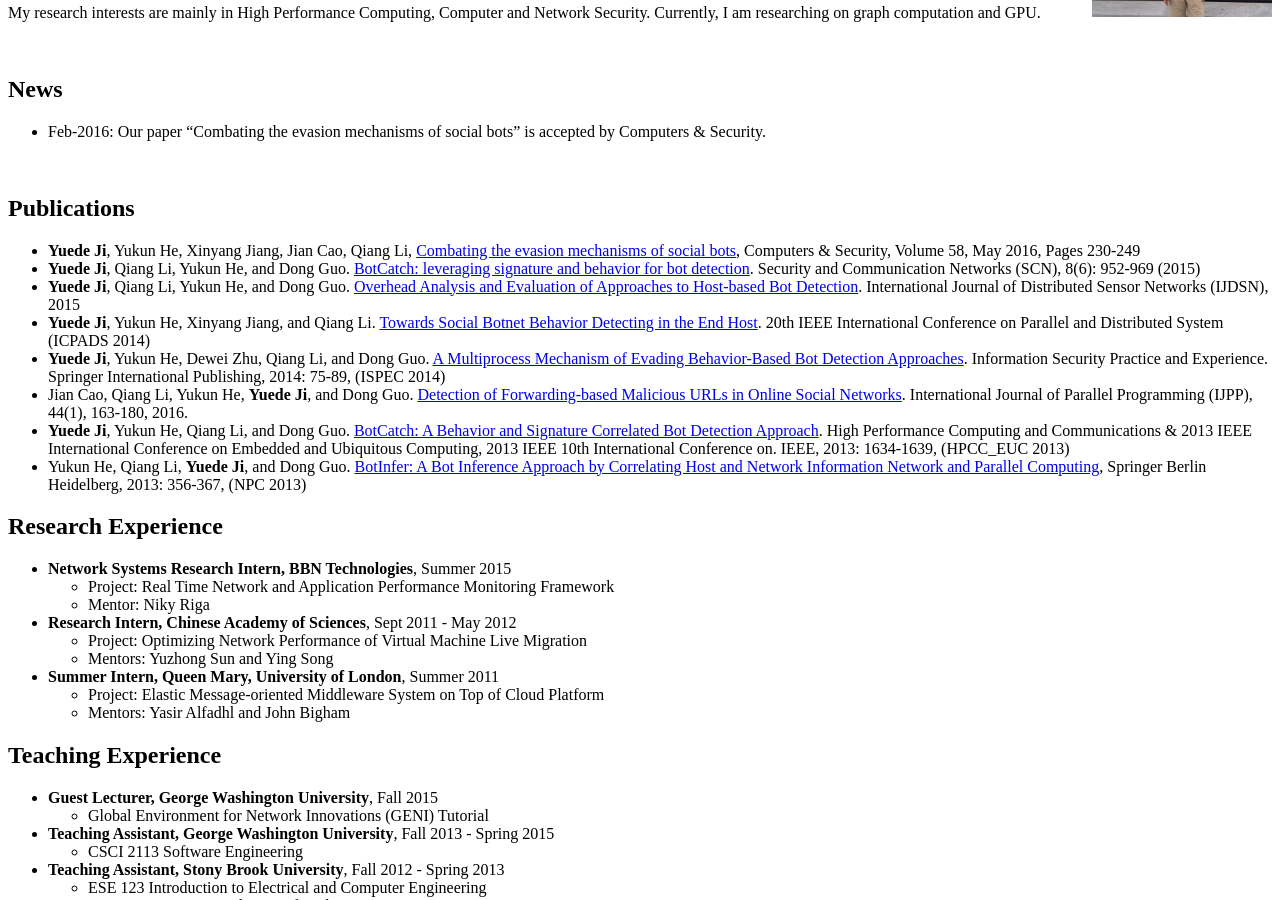
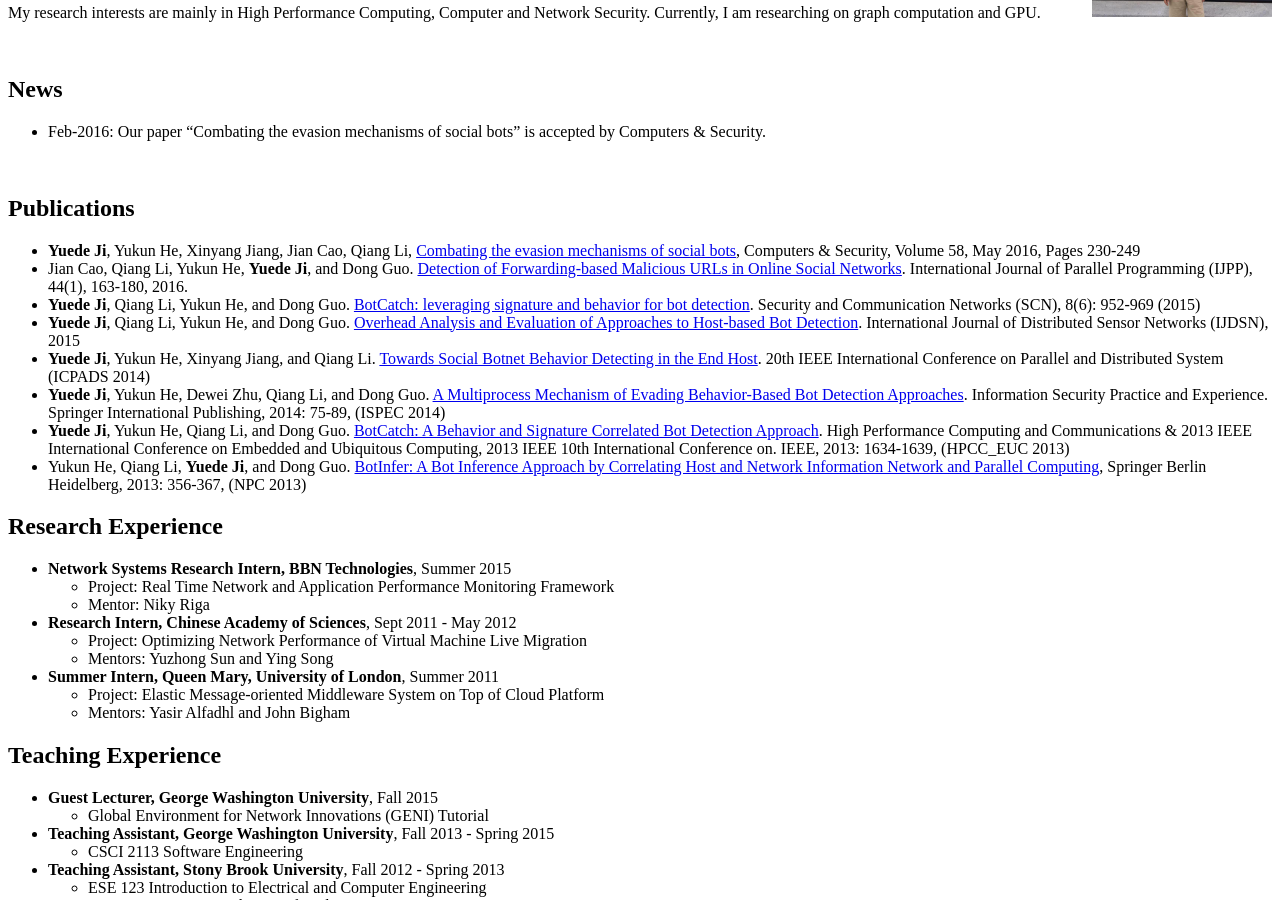
Before and after one commit to yuede/yuede.github.io, a Jekyll site: the page built from index.md, in a window 1280 px wide and 900 px high, scrolled down 322 px. Built offline with Jekyll 4.4.1, drawn with Linux system fonts in a browser that asks for light colours; nearby versions of some CDN libraries; some of the changed lines change nothing that is shown.

Commit message:
update resume 6

```diff
--- a/index.md
+++ b/index.md
@@ -24,13 +24,13 @@
 ## Publications
 
 * **Yuede Ji**, Yukun He, Xinyang Jiang, Jian Cao, Qiang Li, [Combating the evasion mechanisms of social bots](static/papers/Combating the evasion mechanisms of social bots_CS_2016.pdf), Computers & Security, Volume 58, May 2016, Pages 230-249
+* Jian Cao, Qiang Li, Yukun He, **Yuede Ji**, and Dong Guo. [Detection of Forwarding-based Malicious URLs in Online Social Networks](static/papers/7 Detection of Forwarding-Based Malicious URLs in Online Social Networks_IJPP2014.pdf). International Journal of Parallel Programming (IJPP), 44(1), 163-180, 2016.
 *  **Yuede Ji**, Qiang Li, Yukun He, and Dong Guo. [BotCatch: leveraging signature and behavior for bot detection](static/papers/6 BotCatch leveraging signature and behavior for bot detection_SCN_1052.pdf). Security and Communication Networks (SCN), 8(6): 952-969 (2015)
-* **Yuede Ji**, Qiang Li, Yukun He, and Dong Guo. [Overhead Analysis and Evaluation of Approaches to Host-based Bot Detection](9_Overhead Analysis and Evaluation of Approaches to Host-Based Bot Detection.pdf). International Journal of Distributed Sensor Networks (IJDSN), 2015
-* **Yuede Ji**, Yukun He, Xinyang Jiang, and Qiang Li. [Towards Social Botnet Behavior Detecting in the End Host](8 Towards Social Botnet Behavior Detecting in the End Host_ICPADS2014.pdf). 20th IEEE International Conference on Parallel and Distributed System (ICPADS 2014)
-* **Yuede Ji**, Yukun He, Dewei Zhu, Qiang Li, and Dong Guo. [A Multiprocess Mechanism of Evading Behavior-Based Bot Detection Approaches](5 A Mulitiprocess Mechanism of Evading Behavior-Based Bot Detection Approaches_ISPEC_2014.pdf). Information Security Practice and Experience. Springer International Publishing, 2014: 75-89, (ISPEC 2014)
-* Jian Cao, Qiang Li, Yukun He, **Yuede Ji**, and Dong Guo. [Detection of Forwarding-based Malicious URLs in Online Social Networks](7 Detection of Forwarding-Based Malicious URLs in Online Social Networks_IJPP2014.pdf). International Journal of Parallel Programming (IJPP), 44(1), 163-180, 2016.
-* **Yuede Ji**, Yukun He, Qiang Li, and Dong Guo. [BotCatch: A Behavior and Signature Correlated Bot Detection Approach](4 BotCatch A Behavior and Signature Correlated Bot Detection Approach_HPCC2013.pdf). High Performance Computing and Communications & 2013 IEEE International Conference on Embedded and Ubiquitous Computing, 2013 IEEE 10th International Conference on. IEEE, 2013: 1634-1639, (HPCC_EUC 2013)
-* Yukun He, Qiang Li, **Yuede Ji**, and Dong Guo. [BotInfer: A Bot Inference Approach by Correlating Host and Network Information Network and Parallel Computing](2 BotInfer A Bot Inference Approach by Correlating Host and Network Information_NPC2013.pdf), Springer Berlin Heidelberg, 2013: 356-367, (NPC 2013)
+* **Yuede Ji**, Qiang Li, Yukun He, and Dong Guo. [Overhead Analysis and Evaluation of Approaches to Host-based Bot Detection](static/papers/9_Overhead Analysis and Evaluation of Approaches to Host-Based Bot Detection.pdf). International Journal of Distributed Sensor Networks (IJDSN), 2015
+* **Yuede Ji**, Yukun He, Xinyang Jiang, and Qiang Li. [Towards Social Botnet Behavior Detecting in the End Host](static/papers/8 Towards Social Botnet Behavior Detecting in the End Host_ICPADS2014.pdf). 20th IEEE International Conference on Parallel and Distributed System (ICPADS 2014)
+* **Yuede Ji**, Yukun He, Dewei Zhu, Qiang Li, and Dong Guo. [A Multiprocess Mechanism of Evading Behavior-Based Bot Detection Approaches](static/papers/5 A Mulitiprocess Mechanism of Evading Behavior-Based Bot Detection Approaches_ISPEC_2014.pdf). Information Security Practice and Experience. Springer International Publishing, 2014: 75-89, (ISPEC 2014)
+* **Yuede Ji**, Yukun He, Qiang Li, and Dong Guo. [BotCatch: A Behavior and Signature Correlated Bot Detection Approach](static/papers/4 BotCatch A Behavior and Signature Correlated Bot Detection Approach_HPCC2013.pdf). High Performance Computing and Communications & 2013 IEEE International Conference on Embedded and Ubiquitous Computing, 2013 IEEE 10th International Conference on. IEEE, 2013: 1634-1639, (HPCC_EUC 2013)
+* Yukun He, Qiang Li, **Yuede Ji**, and Dong Guo. [BotInfer: A Bot Inference Approach by Correlating Host and Network Information Network and Parallel Computing](static/papers/2 BotInfer A Bot Inference Approach by Correlating Host and Network Information_NPC2013.pdf), Springer Berlin Heidelberg, 2013: 356-367, (NPC 2013)
 
 ## Research Experience
   * **Network Systems Research Intern, BBN Technologies**, Summer 2015
```
